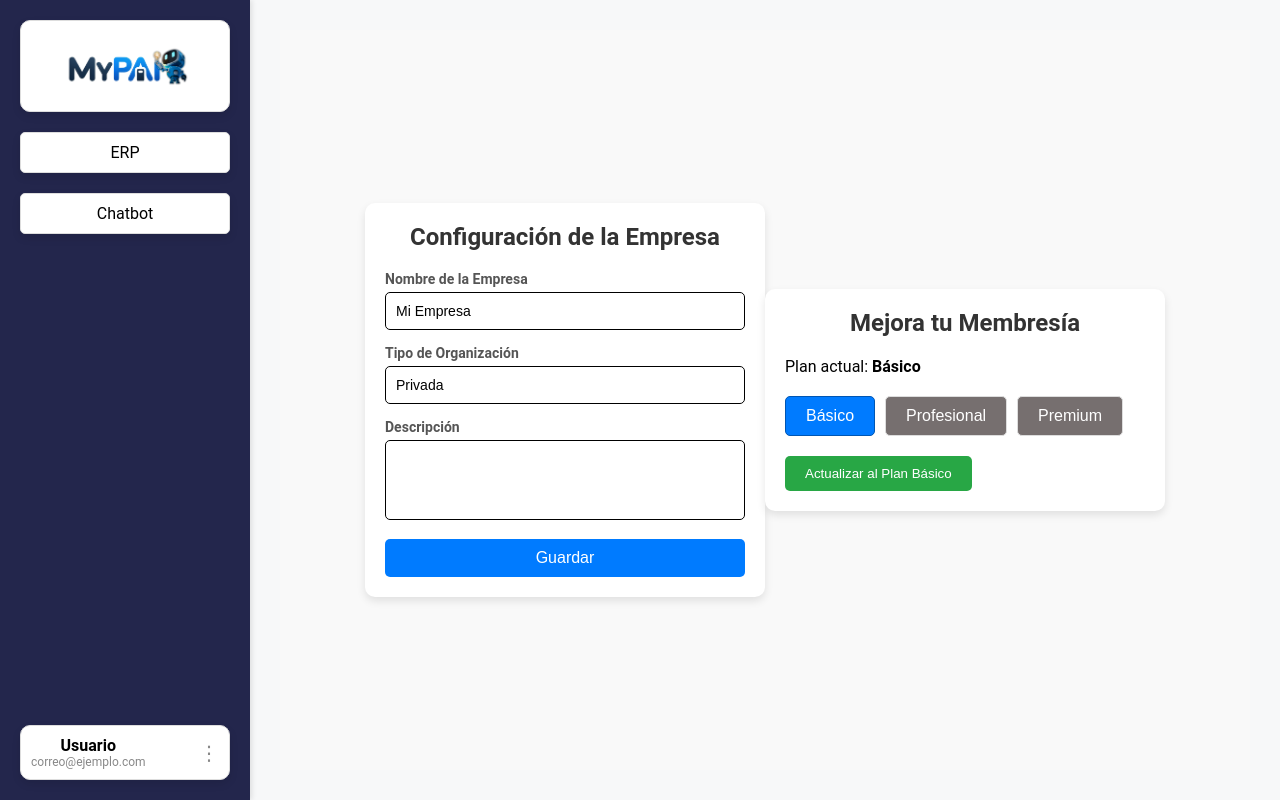
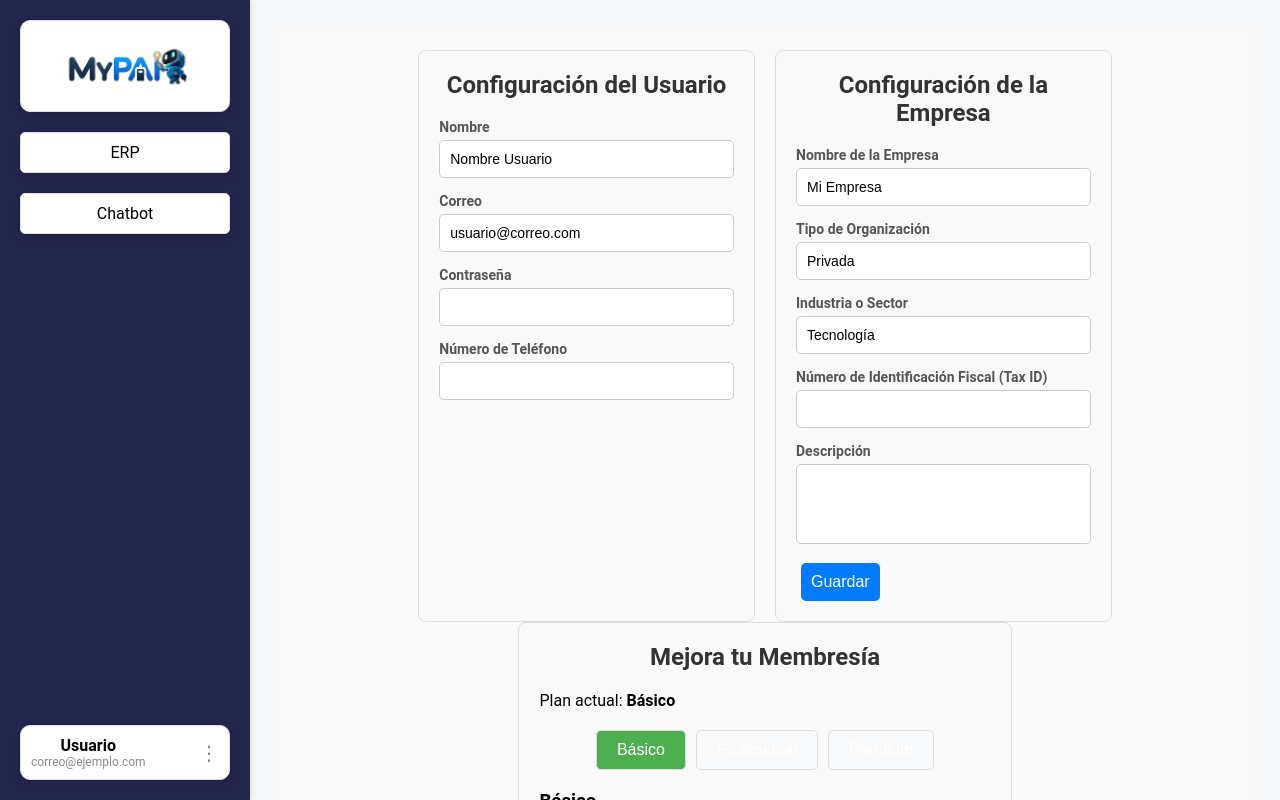
Before and after one commit to JhonRRA/Huawei-mypai, a React (Create React App) app in the folder my-web-app/: page /dashboard/configuracion in a window 1280 px wide. Built offline with nearby package versions, Linux system fonts and the light colour scheme.

Commit message:
mejoraConfiguracion

```diff
--- a/my-web-app/src/components/Configuracion.js
+++ b/my-web-app/src/components/Configuracion.js
@@ -2,22 +2,38 @@ import React, { useState } from "react";
 import "../styles/Configuracion.css";
 
 const Configuracion = () => {
+  // Estado para datos del usuario
+  const [userInfo, setUserInfo] = useState({
+    userName: "Nombre Usuario",
+    email: "usuario@correo.com",
+    password: "",
+    phone: "",
+  });
+
+  // Estado para datos de la empresa
   const [companyInfo, setCompanyInfo] = useState({
     name: "Mi Empresa",
     organizationType: "Privada",
+    industry: "Tecnología",
+    taxId: "",
     description: "",
   });
 
-  const [currentPlan, setCurrentPlan] = useState("Básico"); // Plan actual
-  const [selectedPlan, setSelectedPlan] = useState("Básico"); // Plan seleccionado
+  // Estado para los planes
+  const [currentPlan, setCurrentPlan] = useState("Básico");
+  const [selectedPlan, setSelectedPlan] = useState("Básico");
 
-  const handleChange = (e) => {
+  const handleUserChange = (e) => {
+    const { name, value } = e.target;
+    setUserInfo({ ...userInfo, [name]: value });
+  };
+
+  const handleCompanyChange = (e) => {
     const { name, value } = e.target;
     setCompanyInfo({ ...companyInfo, [name]: value });
   };
 
   const handleSave = () => {
-    // Aquí podrías enviar la información actualizada al backend.
     alert("Información guardada correctamente");
   };
 
@@ -26,13 +42,58 @@ const Configuracion = () => {
   };
 
   const handleUpgrade = () => {
-    // Aquí puedes integrar lógica para procesar el cambio de plan, como un API call.
     setCurrentPlan(selectedPlan);
     alert(`¡Has actualizado tu plan a ${selectedPlan}!`);
   };
 
   return (
     <div className="config-container">
+      <div className="columns-container">
+        {/* Configuración del Usuario */}
+        <div className="config-box">
+          <h2>Configuración del Usuario</h2>
+          <div className="form-group">
+            <label htmlFor="userName">Nombre</label>
+            <input
+              type="text"
+              id="userName"
+              name="userName"
+              value={userInfo.userName}
+              onChange={handleUserChange}
+            />
+          </div>
+          <div className="form-group">
+            <label htmlFor="email">Correo</label>
+            <input
+              type="email"
+              id="email"
+              name="email"
+              value={userInfo.email}
+              onChange={handleUserChange}
+            />
+          </div>
+          <div className="form-group">
+            <label htmlFor="password">Contraseña</label>
+            <input
+              type="password"
+              id="password"
+              name="password"
+              value={userInfo.password}
+              onChange={handleUserChange}
+            />
+          </div>
+          <div className="form-group">
+            <label htmlFor="phone">Número de Teléfono</label>
+            <input
+              type="tel"
+              id="phone"
+              name="phone"
+              value={userInfo.phone}
+              onChange={handleUserChange}
+            />
+          </div>
+        </div>
+
         {/* Configuración de la Empresa */}
         <div className="config-box">
           <h2>Configuración de la Empresa</h2>
@@ -43,7 +104,7 @@ const Configuracion = () => {
               id="name"
               name="name"
               value={companyInfo.name}
-            onChange={handleChange}
+              onChange={handleCompanyChange}
             />
           </div>
           <div className="form-group">
@@ -53,7 +114,27 @@ const Configuracion = () => {
               id="organizationType"
               name="organizationType"
               value={companyInfo.organizationType}
-            onChange={handleChange}
+              onChange={handleCompanyChange}
+            />
+          </div>
+          <div className="form-group">
+            <label htmlFor="industry">Industria o Sector</label>
+            <input
+              type="text"
+              id="industry"
+              name="industry"
+              value={companyInfo.industry}
+              onChange={handleCompanyChange}
+            />
+          </div>
+          <div className="form-group">
+            <label htmlFor="taxId">Número de Identificación Fiscal (Tax ID)</label>
+            <input
+              type="text"
+              id="taxId"
+              name="taxId"
+              value={companyInfo.taxId}
+              onChange={handleCompanyChange}
             />
           </div>
           <div className="form-group">
@@ -62,18 +143,21 @@ const Configuracion = () => {
               id="description"
               name="description"
               value={companyInfo.description}
-            onChange={handleChange}
+              onChange={handleCompanyChange}
             ></textarea>
           </div>
           <button className="save-button" onClick={handleSave}>
             Guardar
           </button>
         </div>
+      </div>
 
       {/* Mejora de Membresía */}
-      <div className="config-box">
+      <div className="config-box membership-section">
         <h2>Mejora tu Membresía</h2>
-        <p>Plan actual: <strong>{currentPlan}</strong></p>
+        <p>
+          Plan actual: <strong>{currentPlan}</strong>
+        </p>
         <div className="plan-options">
           <button
             className={`plan-button ${
@@ -100,6 +184,31 @@ const Configuracion = () => {
             Premium
           </button>
         </div>
+
+        <div className="plan-details">
+          {selectedPlan === "Básico" && (
+            <div>
+              <h3>Básico</h3>
+              <p>Precio: $10/mes</p>
+              <p>Beneficios: Acceso limitado, soporte básico, informes estándar.</p>
+            </div>
+          )}
+          {selectedPlan === "Profesional" && (
+            <div>
+              <h3>Profesional</h3>
+              <p>Precio: $25/mes</p>
+              <p>Beneficios: Acceso completo, soporte prioritario, informes avanzados.</p>
+            </div>
+          )}
+          {selectedPlan === "Premium" && (
+            <div>
+              <h3>Premium</h3>
+              <p>Precio: $50/mes</p>
+              <p>Beneficios: Todas las características, soporte dedicado, informes personalizados.</p>
+            </div>
+          )}
+        </div>
+
         <button className="upgrade-button" onClick={handleUpgrade}>
           Actualizar al Plan {selectedPlan}
         </button>
--- a/my-web-app/src/styles/Configuracion.css
+++ b/my-web-app/src/styles/Configuracion.css
@@ -1,19 +1,28 @@
 /* Contenedor principal */
 .config-container {
   display: flex;
-    justify-content: center;
+  flex-direction: column;
   align-items: center;
-    height: 100%;
+  padding: 20px;
   background-color: #f9f9f9;
+}
+
+.columns-container {
+  display: flex;
+  gap: 20px;
 }
 
 /* Cuadro de configuración */
 .config-box {
-    width: 400px;
-    background-color: #fff;
+  background-color: #f9f9f9;
   padding: 20px;
-    border-radius: 10px;
-    box-shadow: 0 4px 8px rgba(0, 0, 0, 0.1);
+  border: 1px solid #ddd;
+  border-radius: 8px;
+  flex: 1;
+}
+
+.membership-section {
+  grid-column: span 2;
 }
 
 .config-box h2 {
@@ -36,11 +45,12 @@
 }
 
 .form-group input,
+.form-group select,
 .form-group textarea {
   width: 100%;
   padding: 10px;
   font-size: 14px;
-    border: 1px solid #000000;
+  border: 1px solid #ccc;
   border-radius: 5px;
 }
 
@@ -49,60 +59,70 @@
   height: 80px;
 }
 
-  /* Botón de guardar */
-  .save-button {
-    display: block;
-    width: 100%;
+/* Botones */
+.button-group {
+  display: flex;
+  justify-content: space-between;
+  margin-top: 10px;
+}
+
+.save-button,
+.reset-button {
+  flex: 1;
   padding: 10px;
   font-size: 16px;
   color: #fff;
-    background-color: #007bff;
   border: none;
   border-radius: 5px;
   cursor: pointer;
-    margin-top: 10px;
+  margin: 0 5px;
+}
+
+.save-button {
+  background-color: #007bff;
 }
 
 .save-button:hover {
   background-color: #0056b3;
 }
 
+.reset-button {
+  background-color: #ff6f61;
+}
+
+.reset-button:hover {
+  background-color: #d9534f;
+}
+
+/* Planes */
 .plan-options {
   display: flex;
   gap: 10px;
+  justify-content: center;
   margin: 20px 0;
 }
 
 .plan-button {
   padding: 10px 20px;
   border: 1px solid #ddd;
-    background-color: #766f6f;
+  background-color: #f8f9fa;
   border-radius: 5px;
   cursor: pointer;
   transition: background-color 0.3s, color 0.3s;
 }
 
-  .plan-button:hover {
-    background-color: #007bff;
-    color: #fff;
+.plan-button:hover,
+.plan-button.active {
+  background-color: #4caf50;
+  color: white;
 }
 
-  .plan-button.active {
-    background-color: #007bff;
-    color: #fff;
-    border-color: #0056b3;
+.plan-details {
+  margin-top: 10px;
 }
 
-  .upgrade-button {
-    padding: 10px 20px;
-    background-color: #28a745;
-    color: #fff;
-    border: none;
-    border-radius: 5px;
-    cursor: pointer;
-    transition: background-color 0.3s;
+/* Error */
+.error {
+  color: #d9534f;
+  font-size: 12px;
 }
-
-  .upgrade-button:hover {
-    background-color: #218838;
-  }
```
Lines whose indentation alone changed are shown as unchanged.
